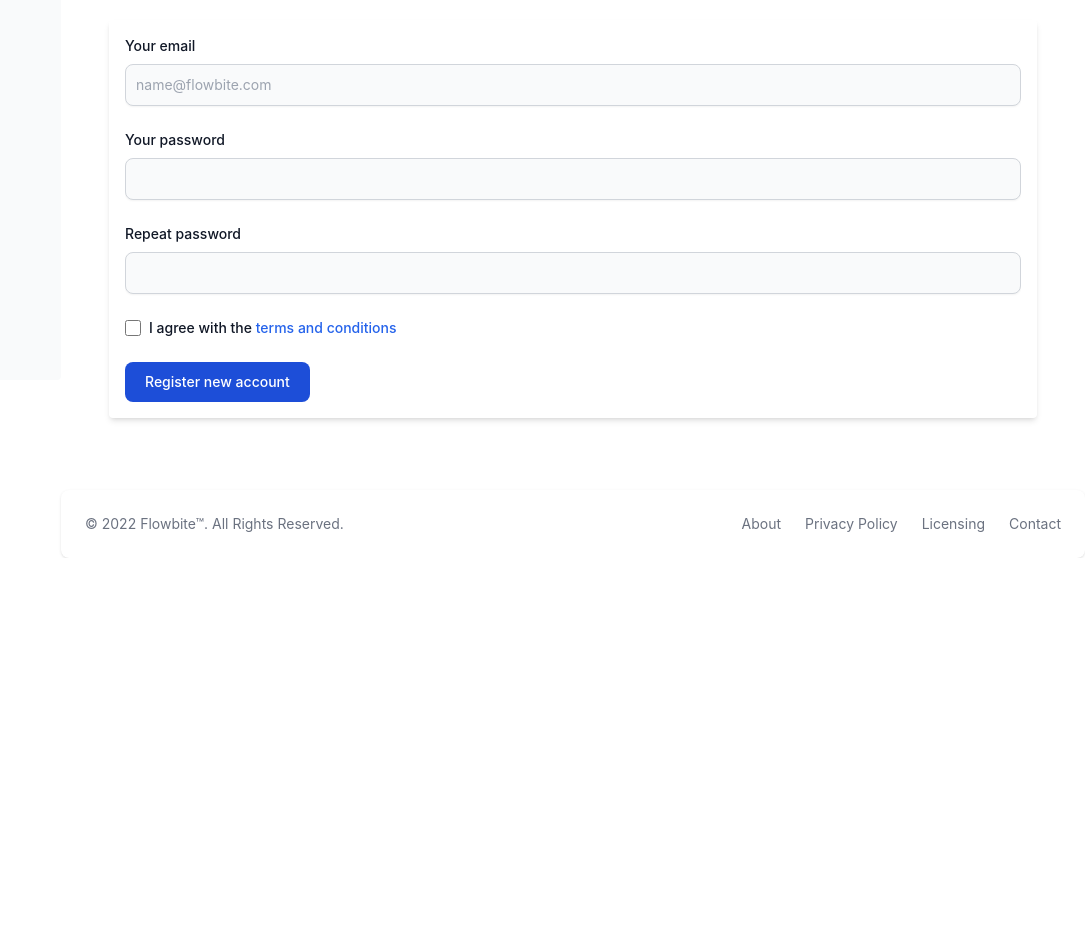
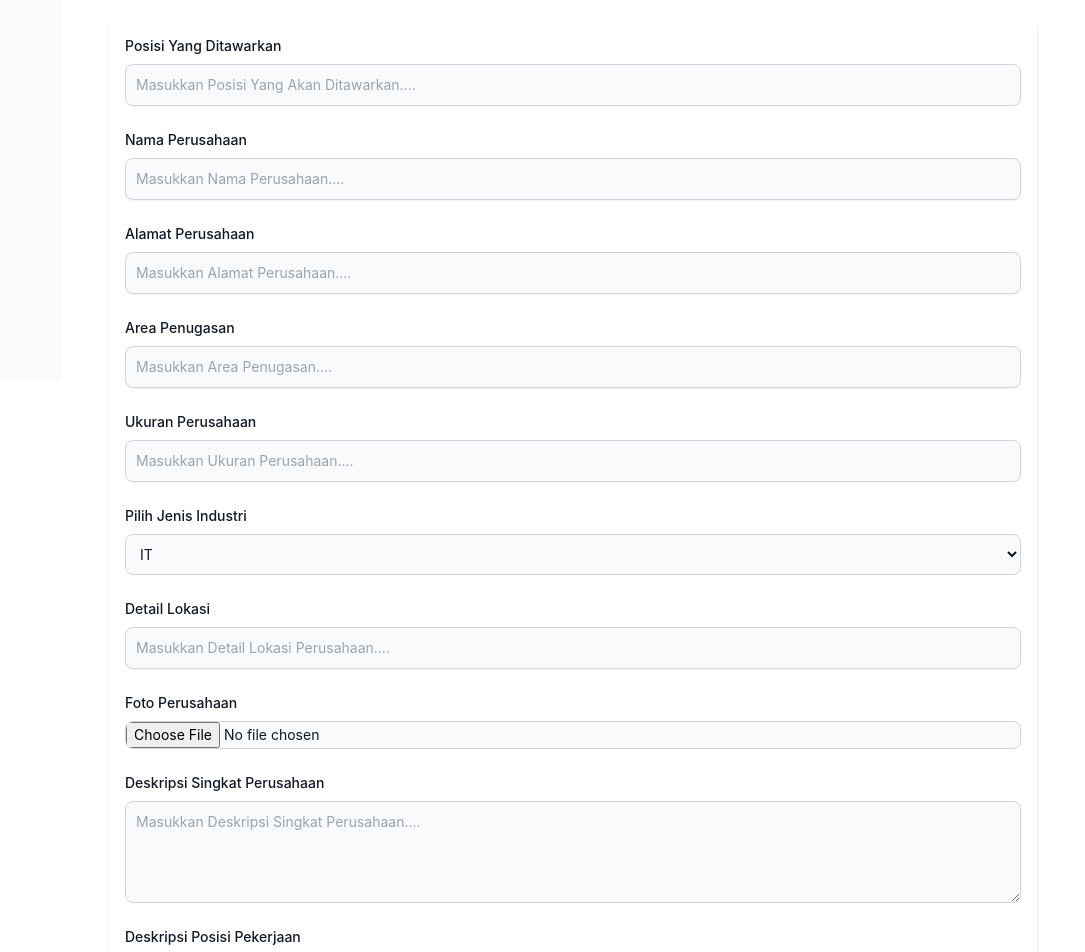
Before and after one commit to geofannyher/hrcerdas, a React (Create React App) app: page /post in a window 1280 px wide. Shown: the part 420-1372 px from the top of the page, without its empty margins (195-1280 px from the left). Before the commit the page ends 978 px from the top, so only its background shows below. Built offline with nearby package versions, Linux system fonts and the light colour scheme.

Commit message:
lanjut card form post

```diff
--- a/src/components/Cards/CardTablePelamar.js
+++ b/src/components/Cards/CardTablePelamar.js
@@ -5,24 +5,55 @@ export default function CardTablePelamar() {
                 <div class="overflow-x-auto relative">
                 <form>
                     <div class="mb-6">
-                        <label for="email" class="block mb-2 text-sm font-medium text-gray-900 dark:text-gray-300">Your email</label>
-                        <input type="email" id="email" class="shadow-sm bg-gray-50 border border-gray-300 text-gray-900 text-sm rounded-lg focus:ring-blue-500 focus:border-blue-500 block w-full p-2.5 dark:bg-gray-700 dark:border-gray-600 dark:placeholder-gray-400 dark:text-white dark:focus:ring-blue-500 dark:focus:border-blue-500 dark:shadow-sm-light" placeholder="name@flowbite.com" required/>
+                        <label for="role" class="block mb-2 text-sm font-medium text-gray-900 dark:text-gray-300">Posisi Yang Ditawarkan</label>
+                        <input type="text" id="role" class="shadow-sm bg-gray-50 border border-gray-300 text-gray-900 text-sm rounded-lg focus:ring-blue-500 focus:border-blue-500 block w-full p-2.5 dark:bg-gray-700 dark:border-gray-600 dark:placeholder-gray-400 dark:text-white dark:focus:ring-blue-500 dark:focus:border-blue-500 dark:shadow-sm-light" placeholder="Masukkan Posisi Yang Akan Ditawarkan...." required/>
                     </div>
                     <div class="mb-6">
-                        <label for="password" class="block mb-2 text-sm font-medium text-gray-900 dark:text-gray-300">Your password</label>
-                        <input type="password" id="password" class="shadow-sm bg-gray-50 border border-gray-300 text-gray-900 text-sm rounded-lg focus:ring-blue-500 focus:border-blue-500 block w-full p-2.5 dark:bg-gray-700 dark:border-gray-600 dark:placeholder-gray-400 dark:text-white dark:focus:ring-blue-500 dark:focus:border-blue-500 dark:shadow-sm-light" required/>
+                        <label for="corporation" class="block mb-2 text-sm font-medium text-gray-900 dark:text-gray-300">Nama Perusahaan</label>
+                        <input type="text" id="corp" class="shadow-sm bg-gray-50 border border-gray-300 text-gray-900 text-sm rounded-lg focus:ring-blue-500 focus:border-blue-500 block w-full p-2.5 dark:bg-gray-700 dark:border-gray-600 dark:placeholder-gray-400 dark:text-white dark:focus:ring-blue-500 dark:focus:border-blue-500 dark:shadow-sm-light" placeholder="Masukkan Nama Perusahaan...." required/>
                     </div>
                     <div class="mb-6">
-                        <label for="repeat-password" class="block mb-2 text-sm font-medium text-gray-900 dark:text-gray-300">Repeat password</label>
-                        <input type="password" id="repeat-password" class="shadow-sm bg-gray-50 border border-gray-300 text-gray-900 text-sm rounded-lg focus:ring-blue-500 focus:border-blue-500 block w-full p-2.5 dark:bg-gray-700 dark:border-gray-600 dark:placeholder-gray-400 dark:text-white dark:focus:ring-blue-500 dark:focus:border-blue-500 dark:shadow-sm-light" required/>
+                        <label for="address" class="block mb-2 text-sm font-medium text-gray-900 dark:text-gray-300">Alamat Perusahaan</label>
+                        <input type="text" id="address" class="shadow-sm bg-gray-50 border border-gray-300 text-gray-900 text-sm rounded-lg focus:ring-blue-500 focus:border-blue-500 block w-full p-2.5 dark:bg-gray-700 dark:border-gray-600 dark:placeholder-gray-400 dark:text-white dark:focus:ring-blue-500 dark:focus:border-blue-500 dark:shadow-sm-light" placeholder="Masukkan Alamat Perusahaan...." required/>
                     </div>
-                    <div class="flex items-start mb-6">
-                        <div class="flex items-center h-5">
-                        <input id="terms" type="checkbox" value="" class="w-4 h-4 bg-gray-50 rounded border border-gray-300 focus:ring-3 focus:ring-blue-300 dark:bg-gray-700 dark:border-gray-600 dark:focus:ring-blue-600 dark:ring-offset-gray-800" required/>
-                        </div>
-                        <label for="terms" class="ml-2 text-sm font-medium text-gray-900 dark:text-gray-300">I agree with the <a href="#" class="text-blue-600 hover:underline dark:text-blue-500">terms and conditions</a></label>
+                    <div class="mb-6">
+                        <label for="coveredArea" class="block mb-2 text-sm font-medium text-gray-900 dark:text-gray-300">Area Penugasan</label>
+                        <input type="text" id="coveredArea" class="shadow-sm bg-gray-50 border border-gray-300 text-gray-900 text-sm rounded-lg focus:ring-blue-500 focus:border-blue-500 block w-full p-2.5 dark:bg-gray-700 dark:border-gray-600 dark:placeholder-gray-400 dark:text-white dark:focus:ring-blue-500 dark:focus:border-blue-500 dark:shadow-sm-light" placeholder="Masukkan Area Penugasan...." required/>
                     </div>
-                    <button type="submit" class="text-white bg-blue-700 hover:bg-blue-800 focus:ring-4 focus:outline-none focus:ring-blue-300 font-medium rounded-lg text-sm px-5 py-2.5 text-center dark:bg-blue-600 dark:hover:bg-blue-700 dark:focus:ring-blue-800">Register new account</button>
+                    <div class="mb-6">
+                        <label for="corpSize" class="block mb-2 text-sm font-medium text-gray-900 dark:text-gray-300">Ukuran Perusahaan</label>
+                        <input type="text" id="corpSize" class="shadow-sm bg-gray-50 border border-gray-300 text-gray-900 text-sm rounded-lg focus:ring-blue-500 focus:border-blue-500 block w-full p-2.5 dark:bg-gray-700 dark:border-gray-600 dark:placeholder-gray-400 dark:text-white dark:focus:ring-blue-500 dark:focus:border-blue-500 dark:shadow-sm-light" placeholder="Masukkan Ukuran Perusahaan...." required/>
+                    </div>
+                    <div class="mb-6">
+                        <label for="industryType" class="block mb-2 text-sm font-medium text-gray-900 dark:text-gray-400">Pilih Jenis Industri</label>
+                        <select id="industryType" class="bg-gray-50 border border-gray-300 text-gray-900 text-sm rounded-lg focus:ring-blue-500 focus:border-blue-500 block w-full p-2.5 dark:bg-gray-700 dark:border-gray-600 dark:placeholder-gray-400 dark:text-white dark:focus:ring-blue-500 dark:focus:border-blue-500">
+                            <option>IT</option>
+                            <option>Pertanian/Peternakan</option>
+                            <option>Keuangan</option>
+                            <option>Logistik</option>
+                        </select>
+                    </div>
+                    <div class="mb-6">
+                        <label for="detailLocation" class="block mb-2 text-sm font-medium text-gray-900 dark:text-gray-300">Detail Lokasi</label>
+                        <input type="text" id="detailLocation" class="shadow-sm bg-gray-50 border border-gray-300 text-gray-900 text-sm rounded-lg focus:ring-blue-500 focus:border-blue-500 block w-full p-2.5 dark:bg-gray-700 dark:border-gray-600 dark:placeholder-gray-400 dark:text-white dark:focus:ring-blue-500 dark:focus:border-blue-500 dark:shadow-sm-light" placeholder="Masukkan Detail Lokasi Perusahaan...." required/>
+                    </div>
+                    <div class="mb-6">
+                        <label class="block mb-2 text-sm font-medium text-gray-900 dark:text-gray-300" for="user_avatar">Foto Perusahaan</label>
+                        <input class="block w-full text-sm text-gray-900 bg-gray-50 rounded-lg border border-gray-300 cursor-pointer dark:text-gray-400 focus:outline-none dark:bg-gray-700 dark:border-gray-600 dark:placeholder-gray-400" aria-describedby="user_avatar_help" id="user_avatar" type="file"/>
+                    </div>
+                    <div class="mb-6">
+                        <label for="descCorp" class="block mb-2 text-sm font-medium text-gray-900 dark:text-gray-400">Deskripsi Singkat Perusahaan</label>
+                        <textarea id="descCorp" rows="4" class="block p-2.5 w-full text-sm text-gray-900 bg-gray-50 rounded-lg border border-gray-300 focus:ring-blue-500 focus:border-blue-500 dark:bg-gray-700 dark:border-gray-600 dark:placeholder-gray-400 dark:text-white dark:focus:ring-blue-500 dark:focus:border-blue-500" placeholder="Masukkan Deskripsi Singkat Perusahaan...."></textarea>
+                    </div>
+                    <div class="mb-6">
+                        <label for="descRole" class="block mb-2 text-sm font-medium text-gray-900 dark:text-gray-400">Deskripsi Posisi Pekerjaan</label>
+                        <textarea id="descRole" rows="6" class="block p-2.5 w-full text-sm text-gray-900 bg-gray-50 rounded-lg border border-gray-300 focus:ring-blue-500 focus:border-blue-500 dark:bg-gray-700 dark:border-gray-600 dark:placeholder-gray-400 dark:text-white dark:focus:ring-blue-500 dark:focus:border-blue-500" placeholder="Masukkan Deskripsi Posisi Pekerjaan...."></textarea>
+                    </div>
+                    <div class="mb-6">
+                        <label for="qualification" class="block mb-2 text-sm font-medium text-gray-900 dark:text-gray-400">Kualifikasi</label>
+                        <textarea id="qualification" rows="6" class="block p-2.5 w-full text-sm text-gray-900 bg-gray-50 rounded-lg border border-gray-300 focus:ring-blue-500 focus:border-blue-500 dark:bg-gray-700 dark:border-gray-600 dark:placeholder-gray-400 dark:text-white dark:focus:ring-blue-500 dark:focus:border-blue-500" placeholder="Masukkan Kualifikasi Pekerjaan...."></textarea>
+                    </div>
+                    <button type="submit" class="text-white bg-blue-700 hover:bg-blue-800 focus:ring-4 focus:outline-none focus:ring-blue-300 font-medium rounded-lg text-sm px-5 py-2.5 text-center dark:bg-blue-600 dark:hover:bg-blue-700 dark:focus:ring-blue-800">Post</button>
                 </form>
                 </div>
             </div>
```
